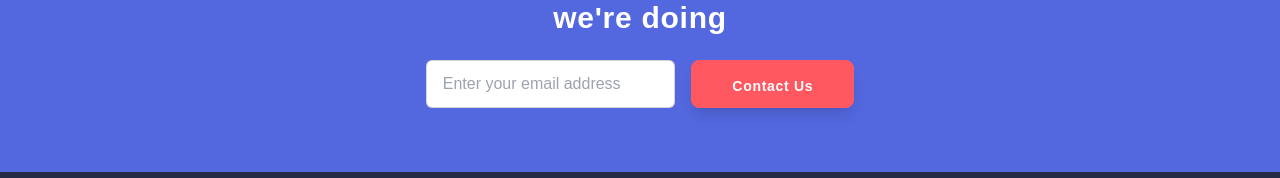
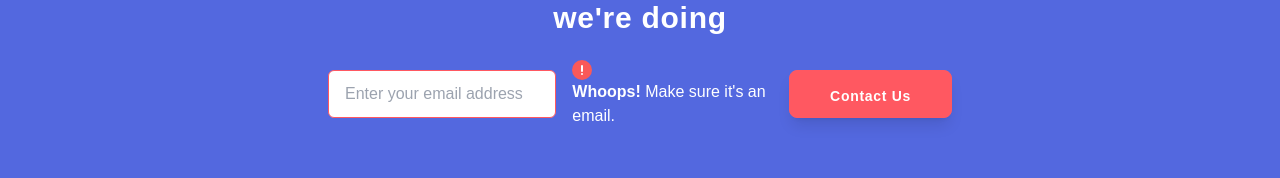
Before and after one commit to KonradBauer/Products-Page, a React (Vite) app: page / in a window 1280 px wide. Both pictures are taken after a click on the button "Contact Us". Shown: the part 548-726 px from the top of the page. Built offline with nearby package versions, Linux system fonts and the light colour scheme.

Commit message:
footer not yet completed, but almost

```diff
--- a/src/components/Footer/Footer.tsx
+++ b/src/components/Footer/Footer.tsx
@@ -2,6 +2,7 @@ import React, { useState, useEffect } from "react";
 import bookmark from "../../images/logo-bookmark-white.svg";
 import facebook from "../../images/icon-facebook.svg";
 import twitter from "../../images/icon-twitter.svg";
+import error from "../../images/icon-error.svg";
 import { Button } from "../Button/Button";
 
 interface FooterProps {}
@@ -13,7 +14,7 @@ interface NavigationItem {
 interface State {
   populationText: string;
   email: string;
-  isValidEmail: boolean;
+  isValidEmail: boolean | null;
 }
 
 const initialPopulation = 35000;
@@ -29,14 +30,14 @@ export const Footer: React.FC<FooterProps> = () => {
   const [state, setState] = useState<State>({
     populationText: `${initialPopulation}+ already joined`,
     email: "",
-    isValidEmail: true,
+    isValidEmail: null,
   });
 
   const handleEmailChange = (e: React.ChangeEvent<HTMLInputElement>) => {
     setState((prevState) => ({
       ...prevState,
       email: e.target.value,
-      isValidEmail: validateEmail(e.target.value),
+      isValidEmail: null,
     }));
   };
 
@@ -46,7 +47,13 @@ export const Footer: React.FC<FooterProps> = () => {
   };
 
   const handleButtonClick = () => {
-    if (state.isValidEmail) {
+    const isValid = validateEmail(state.email);
+    setState((prevState) => ({
+      ...prevState,
+      isValidEmail: isValid,
+    }));
+
+    if (isValid) {
       console.log("Email is valid:", state.email);
     } else {
       console.log("Invalid email address");
@@ -79,15 +86,23 @@ export const Footer: React.FC<FooterProps> = () => {
         <span className="text-3xl max-sm:text-2xl flex justify-center text-center mt-10 mb-6 max-sm:mt-2 mx-0 font-bold tracking-wide lg:max-w-md">
           Stay up-to-date with what we're doing
         </span>
-        <div className="max-sm:flex-wrap mb-16 lg:w-2/4 flex justify-center items-center">
+        <div className="max-sm:flex-wrap mb-16 lg:w-2/4 flex justify-center items-center relative">
           <input
             className={`input input-bordered rounded-md join-item w-[40%] max-sm:w-[95%] text-black lg:mr-4 md:mr-4 max-sm:mb-4 ${
-              state.isValidEmail ? "" : "border-error"
+              state.isValidEmail === false ? "border-error" : ""
             }`}
             placeholder="Enter your email address"
             value={state.email}
             onChange={handleEmailChange}
           />
+          {state.isValidEmail === false && (
+            <div className="error-container">
+              <img src={error} alt="Error" className="error-icon" />
+              <div className="error-message">
+                <strong>Whoops!</strong> Make sure it's an email.
+              </div>
+            </div>
+          )}
           <Button text="contact us" capitalize width onClick={handleButtonClick} />
         </div>
       </div>
```
